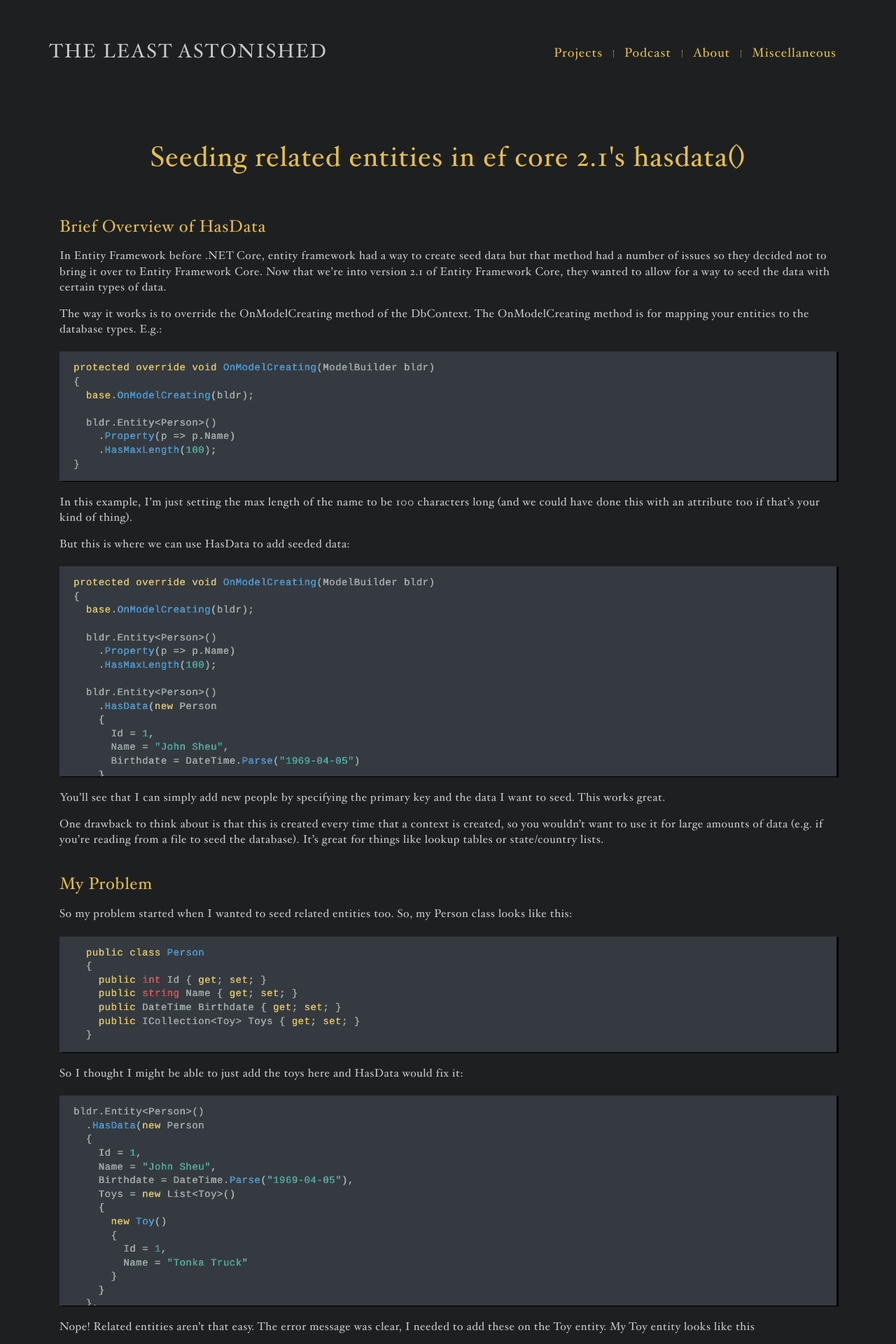
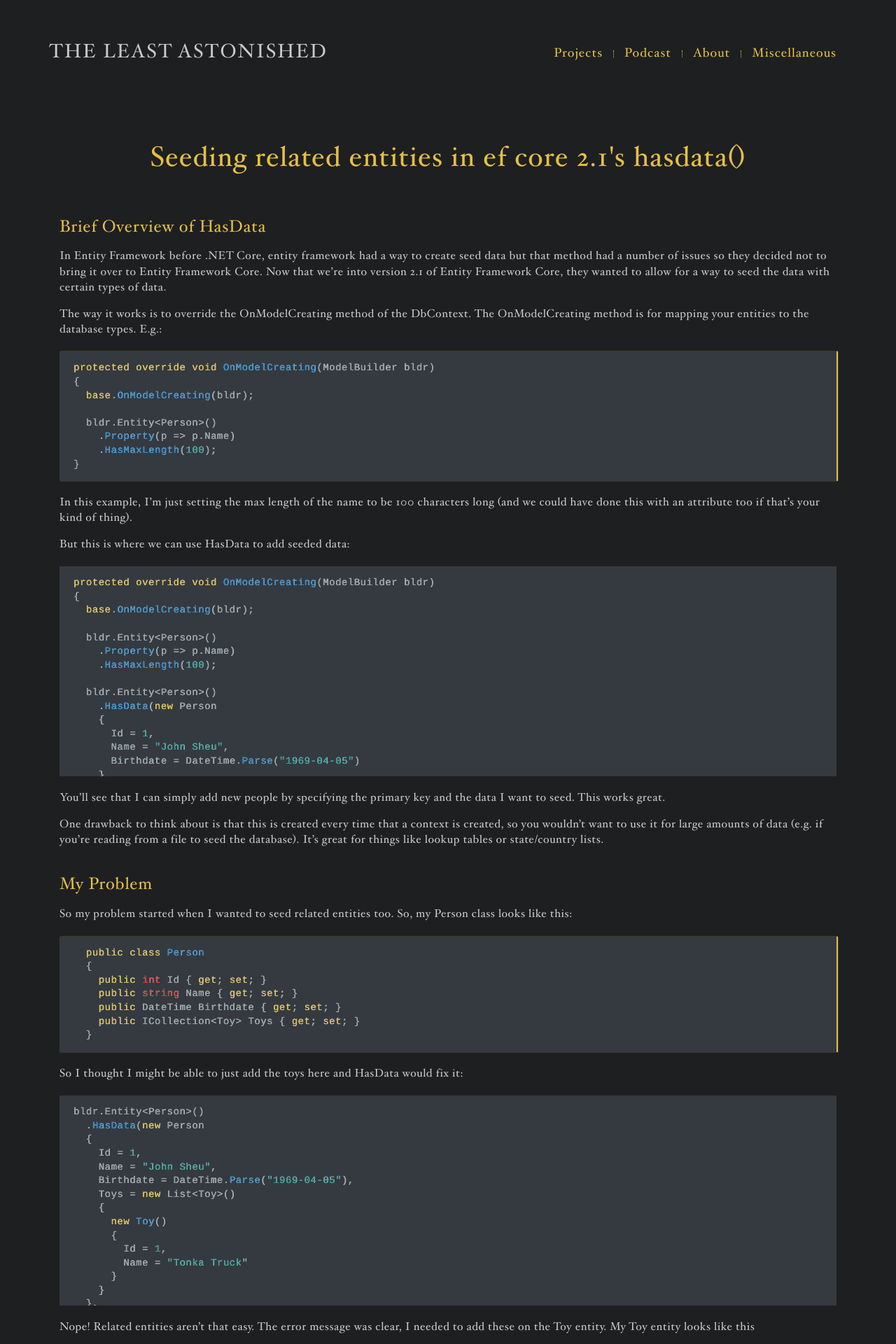
Before and after one commit to yeleywale/yeleywale.github.io, a Jekyll site: the page built from _posts/2018-8-15-Seeding Related Entities in EF Core 2.1's HasData().md, in a window 1280 px wide. Shown: the top 1920 px of the page at 70% size. Built offline with Jekyll 4.4.1, drawn with Linux system fonts in a browser that asks for light colours; nearby versions of some CDN libraries.

Commit message:
Add box-shadow selectively to pre.highlight in _highlight.scss, Update javascript for selective box-shadow

```diff
--- a/_sass/_highlights.scss
+++ b/_sass/_highlights.scss
@@ -10,7 +10,7 @@ pre.highlight {
   overflow: auto;
   width: inherit;
   text-shadow: .3px .1px gainsboro;
-  box-shadow: 3px 1px 1px black;
+
 
   &::-webkit-scrollbar {
     width: 10px;
--- a/script.js
+++ b/script.js
@@ -8,5 +8,6 @@ hilite.forEach(element => {
         element.style.overflowY = "scroll";
     } else {
         element.style.overflowY = "noscroll"
+        element.style.cssText = "box-shadow: 2px 0px 1px #e5bf44";
     }
 });
```
